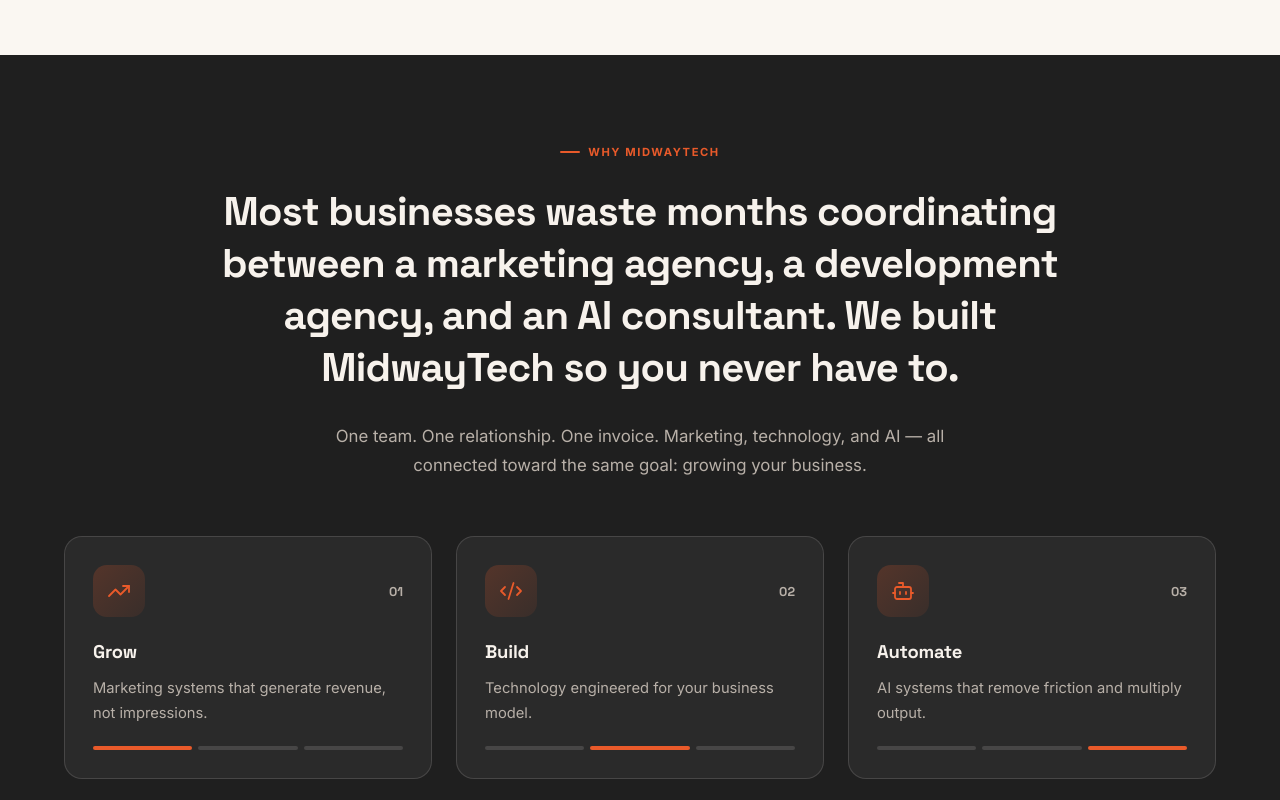
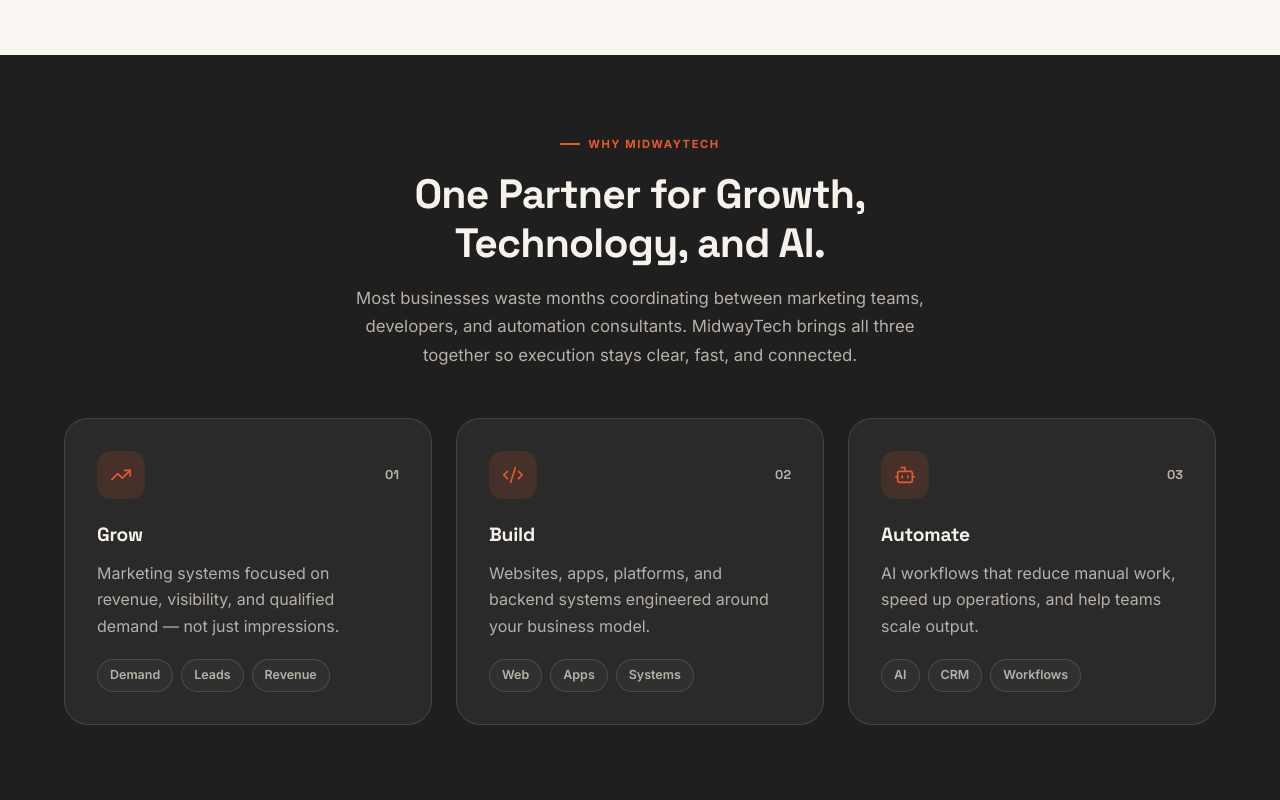
Before and after one commit to midwaytech2026-commits/midway-tech-website, a React (Vite) app in the folder client/: page / in a window 1280 px wide. Shown: the part 700-1500 px from the top of the page. Built offline with nearby package versions, Linux system fonts and the light colour scheme; no server answers.

Commit message:
live update: refine homepage polish and modal UI

```diff
--- a/client/src/components/home/Industries.css
+++ b/client/src/components/home/Industries.css
@@ -1,6 +1,6 @@
 .ind-section {
   background: var(--color-bg-soft);
-  padding: 4rem 4rem 5.5rem;
+  padding: 5rem 4rem;
   text-align: center;
 }
 
@@ -21,6 +21,14 @@
   letter-spacing: -0.03em;
   color: var(--color-text-main);
   max-width: 700px;
+  margin: 0 auto 1rem;
+}
+
+.ind-sub {
+  font-size: 1rem;
+  color: var(--color-text-muted);
+  max-width: 560px;
+  line-height: 1.7;
   margin: 0 auto;
 }
 
@@ -33,7 +41,7 @@
 
 .ind-card {
   position: relative;
-  aspect-ratio: 4 / 5;
+  aspect-ratio: 1 / 1;
   border-radius: 18px;
   overflow: hidden;
   border: 1px solid var(--color-border-light);
@@ -52,15 +60,14 @@
   width: 100%;
   height: 100%;
   object-fit: cover;
+  object-position: bottom;
   transition: transform 0.4s ease;
 }
 .ind-card:hover .ind-card-img { transform: scale(1.08); }
 
-@media (max-width: 1024px) {
-  .ind-grid { grid-template-columns: 1fr 1fr; }
-}
 @media (max-width: 900px) {
   .ind-section { padding: 3.5rem 1.5rem; }
+  .ind-grid { grid-template-columns: 1fr 1fr; }
 }
 @media (max-width: 560px) {
   .ind-grid { grid-template-columns: 1fr; }
--- a/client/src/components/home/Industries.tsx
+++ b/client/src/components/home/Industries.tsx
@@ -16,6 +16,10 @@
     <section className="ind-section">
       <p className="ind-eyebrow">Industries We Understand</p>
       <h2 className="ind-title">We Work With Businesses That Want to Scale.</h2>
+      <p className="ind-sub">
+        We help growth-focused businesses build better digital products, marketing systems, and
+        automation workflows across practical, real-world industries.
+      </p>
 
       <div className="ind-grid">
         {industries.map(i => (
--- a/client/src/components/layout/Navbar.css
+++ b/client/src/components/layout/Navbar.css
@@ -10,7 +10,10 @@
   padding: 1.25rem 4rem;
   border-bottom: 1px solid var(--color-border-light);
   backdrop-filter: blur(12px);
-  background: rgba(250, 247, 242, 0.9);
+  /* Near-solid on purpose: a lightly transparent bar over a dark section
+     (e.g. Why MidwayTech) lets dark content bleed through the blur and
+     reads as a visual glitch/overlap rather than a clean fixed header. */
+  background: rgba(250, 247, 242, 0.97);
 }
 
 .site-logo {
--- a/client/src/components/sections/WhyUs.css
+++ b/client/src/components/sections/WhyUs.css
@@ -1,7 +1,8 @@
 .why-section {
-  background: var(--color-bg-dark);
-  padding: 5.5rem 4rem;
+  background: #1F1F1F;
+  padding: 80px 4rem;
   text-align: center;
+  scroll-margin-top: 96px;
 }
 
 .why-eyebrow {
@@ -11,7 +12,7 @@
   text-transform: uppercase;
   font-family: var(--font-body);
   color: var(--color-brand-orange);
-  margin: 0 auto 1.5rem;
+  margin: 0 auto 1rem;
   width: fit-content;
   display: flex;
   align-items: center;
@@ -26,22 +27,22 @@
   flex-shrink: 0;
 }
 
-.why-quote {
+.why-title {
   font-family: var(--font-display);
-  font-size: clamp(1.6rem, 3.2vw, 2.5rem);
+  font-size: clamp(1.9rem, 3.2vw, 2.75rem);
   font-weight: 700;
-  line-height: 1.3;
+  line-height: 1.2;
   letter-spacing: -0.02em;
   color: var(--color-text-light);
-  max-width: 900px;
-  margin: 0 auto 1.75rem;
+  max-width: 640px;
+  margin: 0 auto 1rem;
 }
 
 .why-sub {
   font-size: 1.05rem;
   color: var(--color-text-light-muted);
-  max-width: 640px;
-  line-height: 1.75;
+  max-width: 620px;
+  line-height: 1.7;
   font-weight: 400;
   margin: 0 auto;
 }
@@ -50,21 +51,21 @@
   display: grid;
   grid-template-columns: repeat(3, 1fr);
   gap: 1.5rem;
-  margin-top: 3.5rem;
+  margin-top: 3rem;
   text-align: left;
 }
 
 .why-card {
-  background: var(--color-bg-dark-card);
-  border: 1px solid var(--color-border-dark);
-  border-radius: 18px;
-  padding: 1.75rem;
+  background: #2A2A2A;
+  border: 1px solid rgba(247, 242, 236, 0.12);
+  border-radius: 24px;
+  padding: 2rem;
   transition: border-color 0.25s ease, transform 0.25s ease, box-shadow 0.25s ease;
 }
 .why-card:hover {
-  border-color: rgba(233, 90, 42, 0.4);
+  border-color: rgba(233, 90, 42, 0.45);
   transform: translateY(-4px);
-  box-shadow: 0 20px 44px rgba(0, 0, 0, 0.3);
+  box-shadow: 0 20px 44px rgba(0, 0, 0, 0.28);
 }
 
 .why-card-top {
@@ -73,54 +74,55 @@
   justify-content: space-between;
   margin-bottom: 1.25rem;
 }
+.why-card-icon-wrap {
+  width: 48px;
+  height: 48px;
+  border-radius: 14px;
+  display: flex;
+  align-items: center;
+  justify-content: center;
+  background: rgba(233, 90, 42, 0.14);
+  color: var(--color-brand-orange);
+}
+.why-card-icon { width: 22px; height: 22px; stroke-width: 1.8; }
 .why-card-num {
   font-family: var(--font-display);
   font-size: 0.8rem;
   font-weight: 800;
   color: var(--color-text-light-muted);
 }
-.why-card-icon-wrap {
-  width: 52px;
-  height: 52px;
-  border-radius: 14px;
-  display: flex;
-  align-items: center;
-  justify-content: center;
-  background: linear-gradient(135deg, rgba(233, 90, 42, 0.22), rgba(233, 90, 42, 0.08));
-  color: var(--color-brand-orange);
-}
-.why-card-icon { width: 24px; height: 24px; stroke-width: 1.8; }
-
-.why-card-flow {
-  display: flex;
-  align-items: center;
-  gap: 6px;
-  margin-top: 1.25rem;
-}
-.why-flow-dot {
-  height: 4px;
-  flex: 1;
-  border-radius: 2px;
-  background: var(--color-border-dark);
-  transition: background 0.25s ease;
-}
-.why-flow-dot.active { background: var(--color-brand-orange); }
 
 .why-card h3 {
   font-family: var(--font-display);
-  font-size: 1.15rem;
+  font-size: 1.2rem;
   font-weight: 700;
   color: var(--color-text-light);
   letter-spacing: -0.01em;
-  margin-bottom: 0.5rem;
+  margin-bottom: 0.6rem;
 }
 .why-card p {
-  font-size: 0.92rem;
+  font-size: 1rem;
   color: var(--color-text-light-muted);
-  line-height: 1.7;
+  line-height: 1.65;
+  margin-bottom: 1.25rem;
+}
+
+.why-card-chips {
+  display: flex;
+  flex-wrap: wrap;
+  gap: 8px;
+}
+.why-chip {
+  font-size: 0.78rem;
+  font-weight: 600;
+  padding: 5px 12px;
+  border-radius: 100px;
+  border: 1px solid rgba(247, 242, 236, 0.14);
+  color: var(--color-text-light-muted);
+  background: rgba(255, 255, 255, 0.03);
 }
 
 @media (max-width: 900px) {
-  .why-section { padding: 3.5rem 1.5rem; }
-  .why-grid { grid-template-columns: 1fr; gap: 1.25rem; margin-top: 2.75rem; }
+  .why-section { padding: 56px 1.5rem; }
+  .why-grid { grid-template-columns: 1fr; gap: 1.25rem; margin-top: 2.5rem; }
 }
--- a/client/src/components/sections/WhyUs.tsx
+++ b/client/src/components/sections/WhyUs.tsx
@@ -6,19 +6,22 @@
     num: '01',
     title: 'Grow',
     Icon: TrendingUp,
-    desc: 'Marketing systems that generate revenue, not impressions.',
+    desc: 'Marketing systems focused on revenue, visibility, and qualified demand — not just impressions.',
+    chips: ['Demand', 'Leads', 'Revenue'],
   },
   {
     num: '02',
     title: 'Build',
     Icon: Code2,
-    desc: 'Technology engineered for your business model.',
+    desc: 'Websites, apps, platforms, and backend systems engineered around your business model.',
+    chips: ['Web', 'Apps', 'Systems'],
   },
   {
     num: '03',
     title: 'Automate',
     Icon: Bot,
-    desc: 'AI systems that remove friction and multiply output.',
+    desc: 'AI workflows that reduce manual work, speed up operations, and help teams scale output.',
+    chips: ['AI', 'CRM', 'Workflows'],
   },
 ]
 
@@ -26,17 +29,14 @@
   return (
     <section className="why-section" id="why">
       <p className="why-eyebrow">Why MidwayTech</p>
-      <blockquote className="why-quote">
-        Most businesses waste months coordinating between a marketing agency, a development agency,
-        and an AI consultant. We built MidwayTech so you never have to.
-      </blockquote>
+      <h2 className="why-title">One Partner for Growth, Technology, and AI.</h2>
       <p className="why-sub">
-        One team. One relationship. One invoice. Marketing, technology, and AI — all connected toward
-        the same goal: growing your business.
+        Most businesses waste months coordinating between marketing teams, developers, and automation
+        consultants. MidwayTech brings all three together so execution stays clear, fast, and connected.
       </p>
 
       <div className="why-grid">
-        {pillars.map((p, i) => {
+        {pillars.map(p => {
           const Icon = p.Icon
           return (
             <div key={p.num} className="why-card">
@@ -46,10 +46,8 @@
               </div>
               <h3>{p.title}</h3>
               <p>{p.desc}</p>
-              <div className="why-card-flow" aria-hidden="true">
-                {pillars.map((_, dotIndex) => (
-                  <span key={dotIndex} className={`why-flow-dot ${dotIndex === i ? 'active' : ''}`} />
-                ))}
+              <div className="why-card-chips">
+                {p.chips.map(chip => <span key={chip} className="why-chip">{chip}</span>)}
               </div>
             </div>
           )
--- a/client/src/pages/Home.tsx
+++ b/client/src/pages/Home.tsx
@@ -15,10 +15,10 @@
       <Hero />
       <WhyUs />
       <Services />
+      <Industries />
       <TrustGuarantees />
       <AiSolutions />
       <SelectedWork />
-      <Industries />
       <Process />
       <Faq />
       <Contact />
--- a/client/src/styles/global.css
+++ b/client/src/styles/global.css
@@ -85,6 +85,8 @@
   font-size: 16px;
   line-height: 1.65;
   scroll-behavior: smooth;
+  /* Fixed navbar is ~84px tall; keep anchor-jumped sections clear of it. */
+  scroll-padding-top: 96px;
 }
 
 body,
```
Also changed, not shown: client/src/components/common/ComingSoonModal.css (+45 -27 lines), client/src/components/common/ComingSoonModal.tsx (+13 -9 lines).
